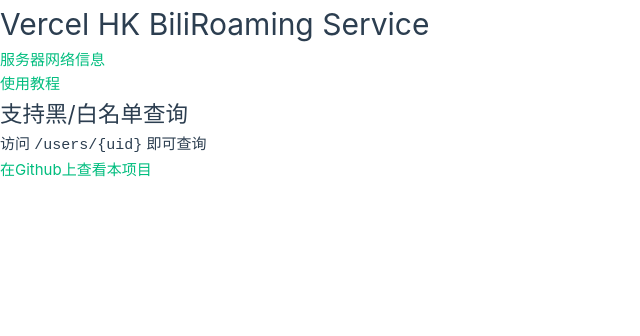
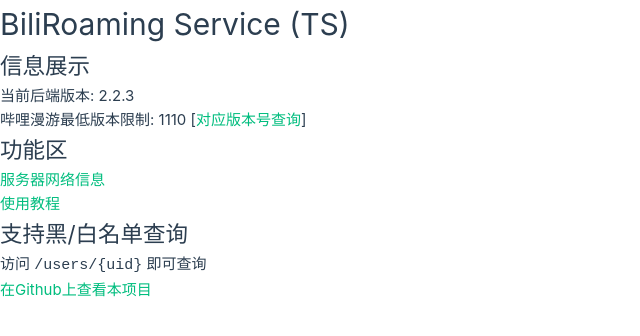
Before and after one commit to bili-vd-bak/biliroaming-ts-server-vercel, a Next.js app: page / in a window 1280 px wide. Shown: the top 336 px of the page, without its empty margins (0-640 px from the left). Built offline with nearby package versions, Linux system fonts and the light colour scheme.

Commit message:
修改config、README、默认主页

```diff
--- a/package.json
+++ b/package.json
@@ -1,6 +1,6 @@
 {
   "name": "server-ts-vercel",
-  "version": "2.0.9",
+  "version": "2.2.3",
   "description": "",
   "main": "index.js",
   "scripts": {
--- a/pages/api/_config.ts
+++ b/pages/api/_config.ts
@@ -177,7 +177,8 @@
 //============================================================
 
 //===========================数据库============================
-//支持 本地模式(日志、缓存)、NOTION(日志、黑名单)、bit.io(TODO)
+//支持 本地模式(日志、缓存)、NOTION(日志、黑名单)、PostgreSOL(日志、缓存、黑名单)
+//注：本地模式 与 PostgreSQL 优先本地
 //缓存时间 单位：分钟(min) 需打开缓存数据库
 export const cache_time = 1000 * 60 * 15;
 //本地模式设置
@@ -185,7 +186,7 @@
 export const db_local_enabled: io = 1;
 //本地数据库查询密钥
 export const local_cache_secret = process.env.local_cache_secret || "";
-//bit.io配置(数据由bit.io控制面板获取,需Read/Write权限)
+//PostgreSQL配置(需Read/Write权限)
 import { Pool } from "pg"; //导入(不用改)
 export const db_bitio_enabled: io = 0;
 export const db_bitio_pool = new Pool({
@@ -228,7 +229,7 @@
 //要求登录 1-开 0-关
 export const need_login: io = 1;
 //允许WEB版使用 1-开 0-关
-export const web_on: io = 1;
+export const web_on: io = 0;
 //限制哔哩漫游最低版本 填写数字 0-不限制
 //1110为1.6.10的版本号
 export const ver_min: number = 1110;
@@ -269,3 +270,7 @@
   obj: (info: string, data: Object) => console.log(info, JSON.stringify(data)),
 };
 //============================================================
+
+//===================信息展示(不用改)===========================
+export const version = "2.2.3"
+//============================================================
--- a/pages/index.tsx
+++ b/pages/index.tsx
@@ -1,17 +1,40 @@
+import { version, ver_min } from "./api/_config";
+
 function HomePage() {
   return (
     <>
       <div className="content">
-        <h1>Vercel HK BiliRoaming Service</h1>
-        <a href="/api/server_info">服务器网络信息</a>
+        <h1>BiliRoaming Service (TS)</h1>
+        <h2>信息展示</h2>
+        当前后端版本: {version}
         <br />
-        <a href="https://github.com/yujincheng08/BiliRoaming/wiki/">使用教程</a>
+        哔哩漫游最低版本限制: {ver_min} [
+        <a
+          target="_blank"
+          href="https://github.com/bili-vd-bak/biliroaming-ts-server-vercel/wiki/%E9%85%8D%E7%BD%AE%E6%96%87%E4%BB%B6#%E9%99%90%E5%88%B6api%E8%B0%83%E7%94%A8"
+        >
+          对应版本号查询
+        </a>
+        ]<h2>功能区</h2>
+        <a target="_blank" href="/api/server_info">
+          服务器网络信息
+        </a>
+        <br />
+        <a
+          target="_blank"
+          href="https://github.com/yujincheng08/BiliRoaming/wiki/"
+        >
+          使用教程
+        </a>
         <br />
         <h2>支持黑/白名单查询</h2>
         访问 <code>/users/&#123;uid&#125;</code> 即可查询
       </div>
       <footer className="footer">
-        <a href="https://github.com/bili-vd-bak/biliroaming-serve-ts-vercel">
+        <a
+          target="_blank"
+          href="https://github.com/bili-vd-bak/biliroaming-serve-ts-vercel"
+        >
           在Github上查看本项目
         </a>
       </footer>
```
Also changed, not shown: 1 other file (tests, documents, lock files or other folders).
